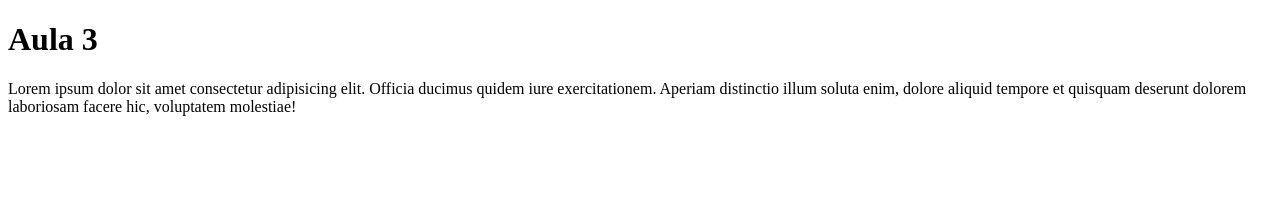
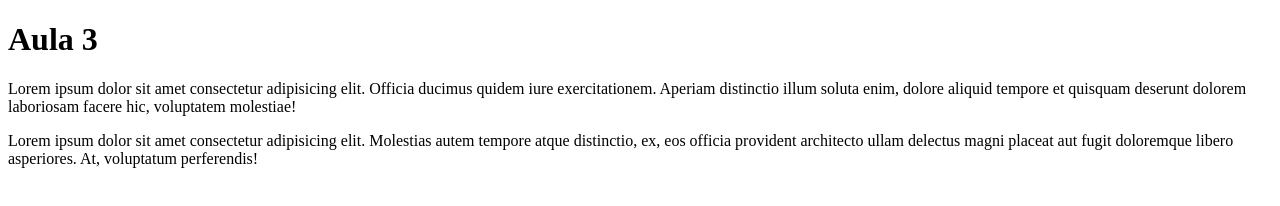
Before and after one commit to LuisAlbertoOliveira/aula3, a plain HTML site: page index.html in a window 1280 px wide. Drawn offline with Linux system fonts and the light colour scheme.

Commit message:
Incluído uma div

```diff
--- a/index.html
+++ b/index.html
@@ -8,5 +8,8 @@
 <body>
     <h1>Aula 3</h1>
     <p>Lorem ipsum dolor sit amet consectetur adipisicing elit. Officia ducimus quidem iure exercitationem. Aperiam distinctio illum soluta enim, dolore aliquid tempore et quisquam deserunt dolorem laboriosam facere hic, voluptatem molestiae!</p>
+    <div>
+        Lorem ipsum dolor sit amet consectetur adipisicing elit. Molestias autem tempore atque distinctio, ex, eos officia provident architecto ullam delectus magni placeat aut fugit doloremque libero asperiores. At, voluptatum perferendis!
+    </div>
 </body>
 </html>
```
